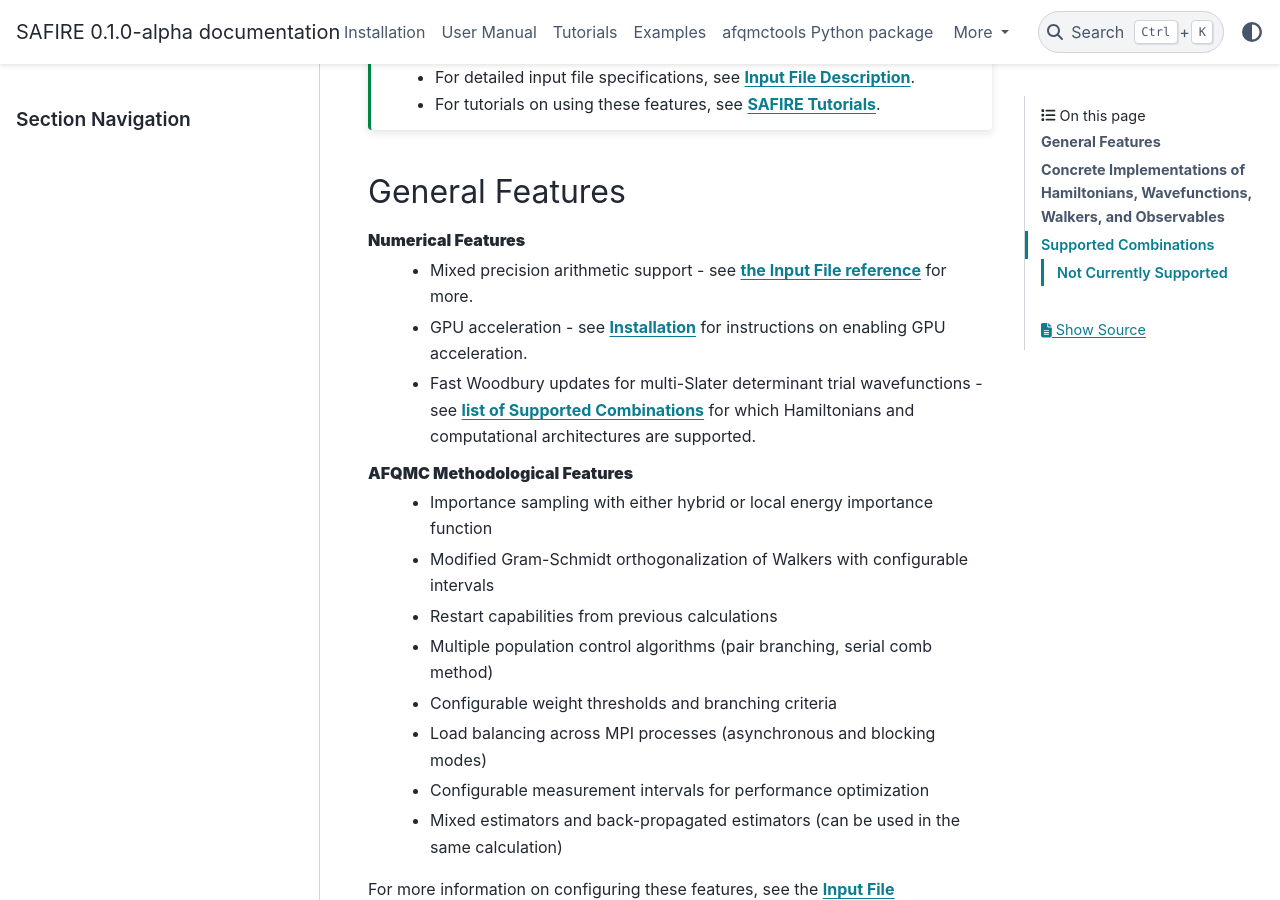
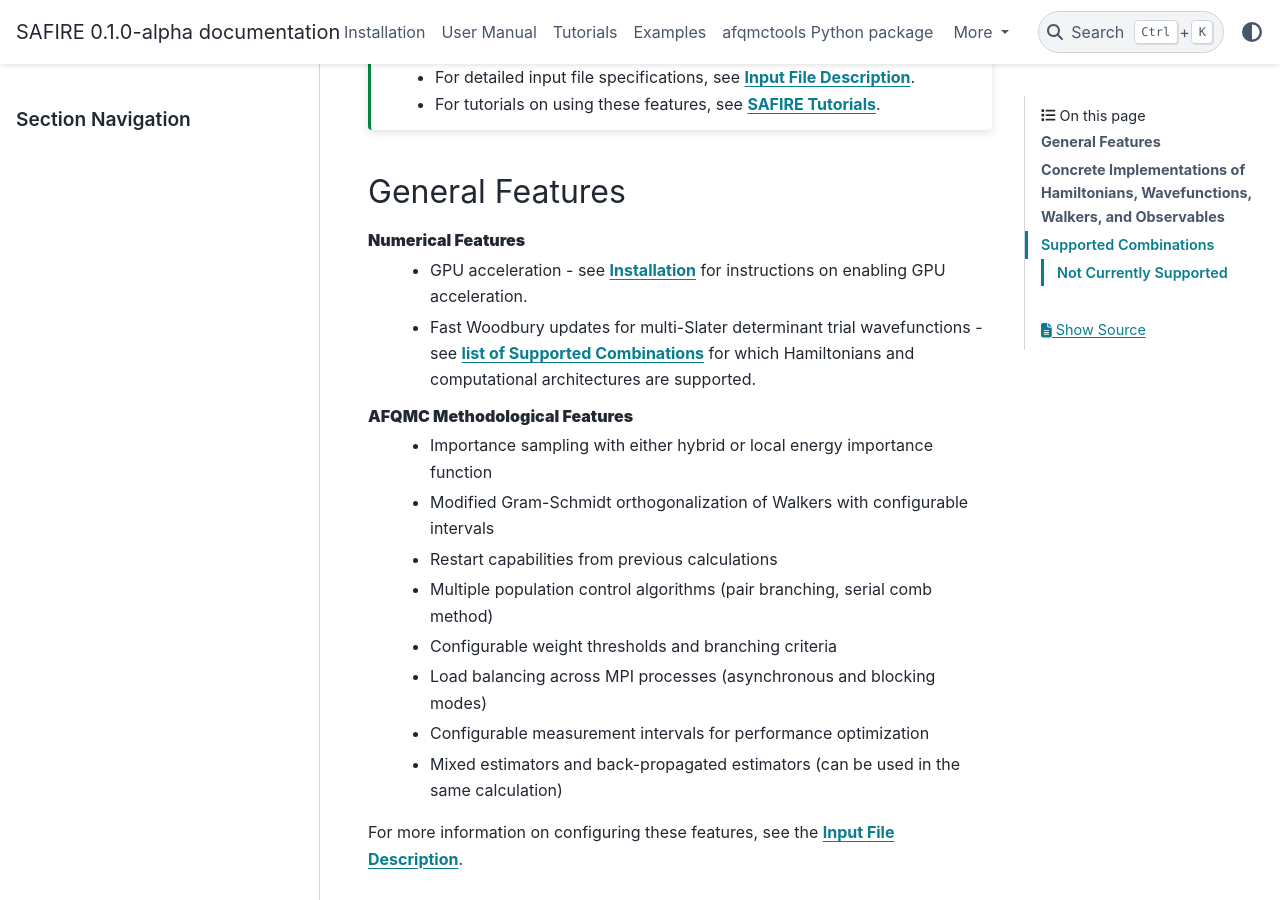
Before and after one commit to bkesk/SAFIRE, a Sphinx documentation site: the page built from docs/features.rst, in a window 1280 px wide and 900 px high, scrolled down 506 px. Built offline with Sphinx 7.4.7 and the PyData theme 0.15.4, drawn with Linux system fonts in a browser that asks for light colours.

Commit message:
docs: remove mention of mixed precision

```diff
--- a/docs/features.rst
+++ b/docs/features.rst
@@ -23,7 +23,6 @@
 ----------------
 
 **Numerical Features**
-  - Mixed precision arithmetic support - see :ref:`the Input File reference <project_block>` for more.
   - GPU acceleration - see :doc:`installation` for instructions on enabling GPU acceleration.
   - Fast Woodbury updates for multi-Slater determinant trial wavefunctions - see :ref:`list of Supported Combinations <supported-combinations>` for which Hamiltonians and computational architectures are supported.
 
```
